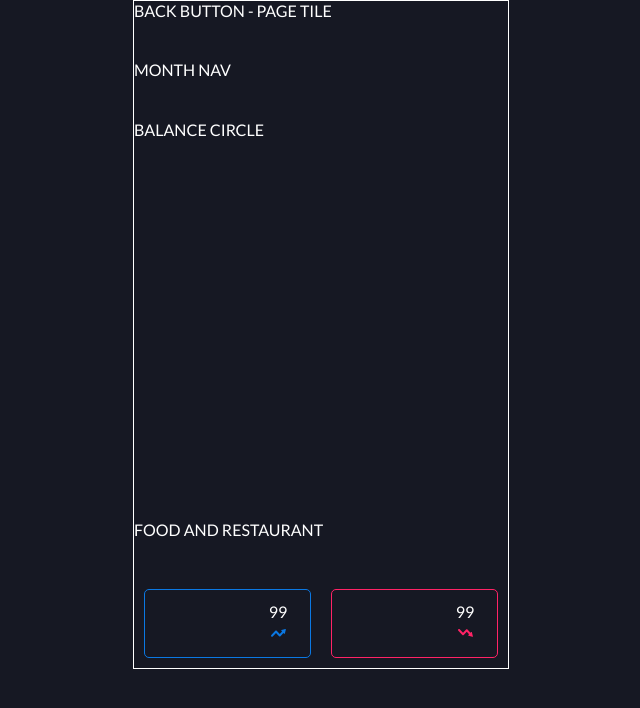
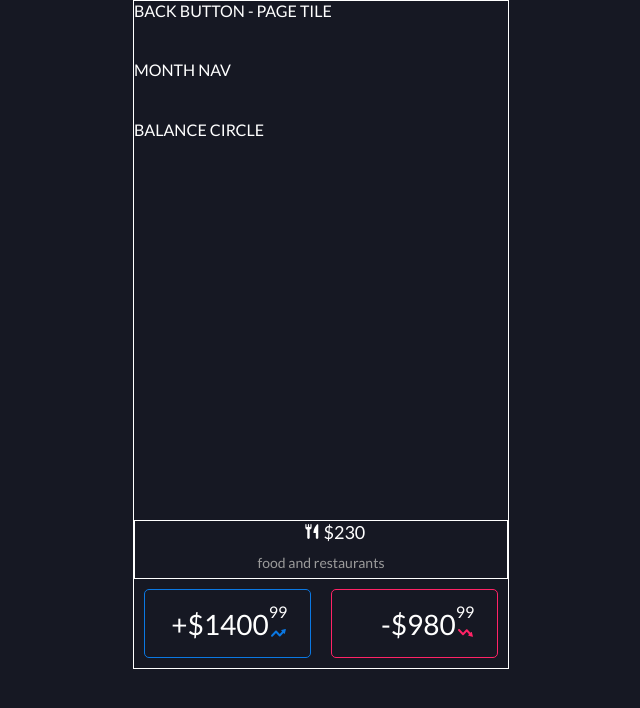
Before and after one commit to abbasnake/scandi, a Vue app in the folder client/: page /#/statistics in a window 1280 px wide. Shown: the top 708 px of the page, without its empty margins (319-959 px from the left). Built offline with nearby package versions, Linux system fonts and the light colour scheme.

Commit message:
some grid testing

```diff
--- /dev/null
+++ b/client/src/components/IconFood.vue
@@ -0,0 +1,21 @@
+<template>
+<svg class="icon-food">
+  <path d="M5.99 0.1C5.65 0.1 5.38 0.36 5.38 0.68L5.38 2.92L4.09 2.92L4.09 0.68C4.09 0.36 3.82 0.1 3.48 0.1C3.14 0.1 2.87 0.36 2.87 0.68L2.87 2.92L1.56 2.92L1.56 0.7C1.56 0.38 1.28 0.12 0.95 0.12C0.61 0.12 0.33 0.38 0.33 0.7L0.33 2.92L0.33 3.25L0.33 3.41C0.33 4.49 1.17 5.37 2.26 5.54L2.26 13.79C2.26 14.43 2.8 14.95 3.48 14.95C4.16 14.95 4.7 14.43 4.7 13.79L4.7 5.54C5.78 5.36 6.6 4.48 6.6 3.41L6.6 3.23L6.6 2.92L6.6 0.68C6.6 0.36 6.33 0.1 5.99 0.1ZM12.09 0.37C10.72 1.93 8.62 4.88 8.38 8.42C8.36 8.78 8.67 9.08 9.05 9.09L10.82 9.11L10.82 13.79C10.82 14.43 11.37 14.95 12.04 14.95C12.72 14.95 13.27 14.43 13.27 13.79L13.27 9.13L13.27 4.82L13.27 0.78C13.27 0.18 12.49 -0.09 12.09 0.37Z" />
+</svg>
+</template>
+
+<script>
+export default {
+  name: 'IconFood'
+}
+</script>
+
+<style lang="scss" scoped>
+@import '../scss/variables';
+
+.icon-food {
+  fill: #ffffff;
+  height: 16px;
+  width: 14px;
+}
+</style>
--- /dev/null
+++ b/client/src/components/StatisticsPriceBox.vue
@@ -0,0 +1,51 @@
+<template>
+  <div class="box">
+    <div class="box__icon">
+      <icon-food></icon-food>
+    </div>
+    <div class="box__price">$230</div>
+    <div class="box__text">food and restaurants</div>
+  </div>
+</template>
+
+<script>
+import IconFood from '@/components/IconFood'
+
+export default {
+  name: 'StatisticsPriceBox',
+  components: {
+    'icon-food': IconFood
+  }
+}
+</script>
+
+<style lang="scss" scoped>
+.box {
+  border: 1px solid white;
+  display: grid;
+  grid-gap: 5px;
+  grid-template-columns: 1fr 1fr;
+  grid-template-areas:
+    "icon price"
+    "text text";
+  // justify-items: center;
+  &__icon {
+    display: grid;
+    grid-area: icon;
+    justify-items: end;
+    // padding-right: 8px;
+    top: 3px;
+  }
+  &__price {
+    grid-area: price;
+    font-size: 18px;
+    text-align: left;
+  }
+  &__text {
+    color: rgb(155, 155, 155);
+    font-size: 14px;
+    grid-area: text;
+    text-align: center;
+  }
+}
+</style>
--- a/client/src/views/Statistics.vue
+++ b/client/src/views/Statistics.vue
@@ -3,20 +3,23 @@
     <div class="view__title">BACK BUTTON - PAGE TILE</div>
     <div class="view__months">MONTH NAV</div>
     <div class="view__main">BALANCE CIRCLE</div>
-    <div class="view__price">FOOD AND RESTAURANT</div>
+    <price-box></price-box>
     <div class="view__balance">
-      <balance-box type="increase"></balance-box>
-      <balance-box type="decrease"></balance-box>
+      <balance-box type="increase">+$1400</balance-box> <!-- maybe scoped slots -->
+      <balance-box type="decrease">-$980</balance-box>
     </div>
   </div>
 </template>
 
 <script>
 import StatisticsBalanceBox from '@/components/StatisticsBalanceBox'
+import StatisticsPriceBox from '@/components/StatisticsPriceBox'
+
 export default {
   name: 'Statistics',
   components: {
-    'balance-box': StatisticsBalanceBox
+    'balance-box': StatisticsBalanceBox,
+    'price-box': StatisticsPriceBox
   }
 }
 </script>
```
